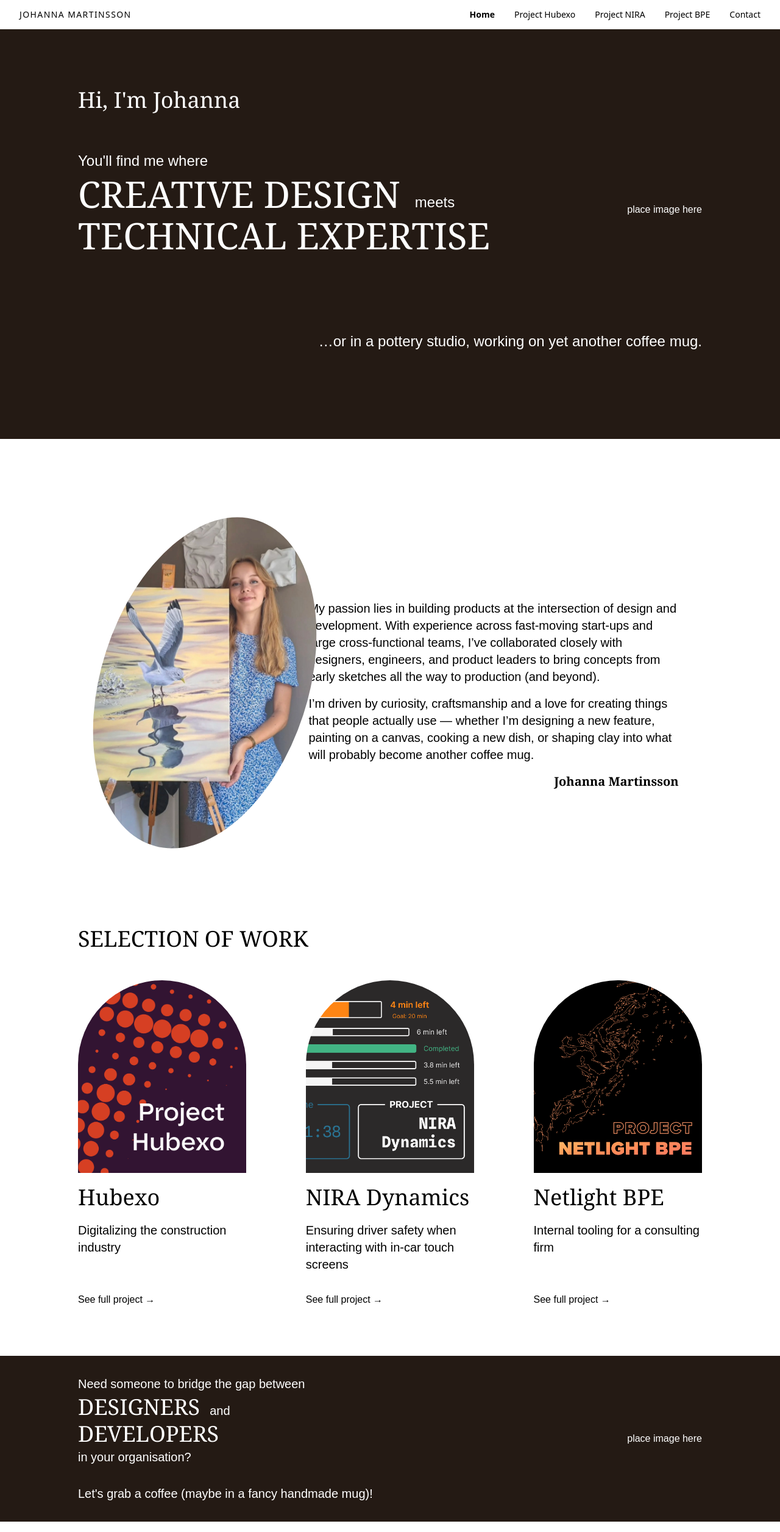
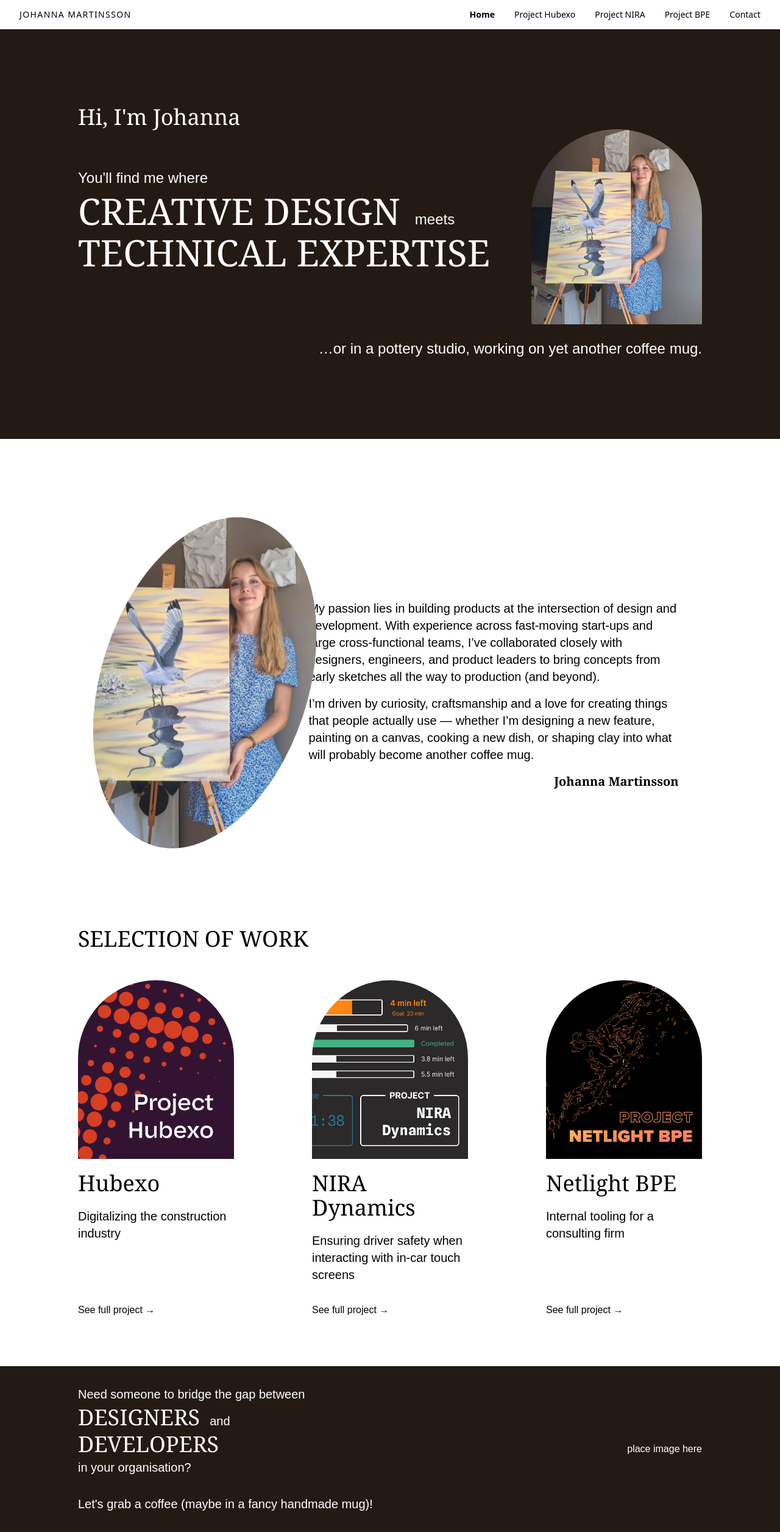
Before and after one commit to JohannaMartinsson/DesignEngineerPortfolio, a React (Vite) app: page / in a window 1280 px wide. Shown: the whole page at 61% size. Built offline with nearby package versions, Linux system fonts and the light colour scheme.

Commit message:
Fixed majority of Home page

```diff
--- a/src/components/Hero.tsx
+++ b/src/components/Home/Hero.tsx
@@ -2,11 +2,11 @@ export default function Hero() {
   return (
     <div
       id="home"
-      className="min-h-180 w-full flex flex-col justify-center items-center"
+      className="min-h-180 w-full flex flex-col justify-center items-center gap-6"
       style={{ backgroundColor: "#241a14" }}
     >
-      <div className="w-4/5 flex items-center justify-between gap-5">
-        <div className="flex flex-col min-h-100 gap-16">
+      <div className="w-4/5 min-h-100 flex justify-between gap-5 pt-10">
+        <div className="flex flex-col gap-16">
           <h1
             className="text-4xl text-white"
             style={{ fontFamily: "Georgia, serif" }}
@@ -43,7 +43,12 @@ export default function Hero() {
           </div>
         </div>
 
-        <div className="text-white">place image here</div>
+        <div className="w-70 aspect-7/8 overflow-hidden rounded-t-full h-fit self-end">
+          <img
+            src="/images/SelectionOfWork/Jagmedm%C3%A5stavla.jpg"
+            className="w-full h-full object-cover"
+          />
+        </div>
       </div>
       <div className="w-4/5">
         <p
--- /dev/null
+++ b/src/components/Home/SelectionOfWork.tsx
@@ -0,0 +1,86 @@
+import { Link } from "react-router-dom";
+
+const projects = [
+  {
+    title: "Hubexo",
+    description: "Digitalizing the construction industry",
+    slug: "hubexo",
+    image: "/images/SelectionOfWork/ProjectHubexo.png",
+  },
+  {
+    title: "NIRA Dynamics",
+    description:
+      "Ensuring driver safety when interacting with in-car touch screens",
+    slug: "nira",
+    image: "/images/SelectionOfWork/ProjectNIRA.png",
+  },
+  {
+    title: "Netlight BPE",
+    description: "Internal tooling for a consulting firm",
+    slug: "bpe",
+    image: "/images/SelectionOfWork/ProjectBPE.png",
+  },
+];
+
+export default function SelectionOfWork() {
+  return (
+    <div id="work" className="w-full flex flex-col items-center">
+      <div className="w-4/5 flex flex-col mb-20 gap-12">
+        <h2
+          className="text-4xl uppercase"
+          style={{ fontFamily: "Georgia, serif" }}
+        >
+          Selection of work
+        </h2>
+
+        <div className="flex justify-between w-full">
+          {projects.map((project) => (
+            <Link
+              key={project.slug}
+              to={`/${project.slug}`}
+              className="block w-[25%] no-underline text-inherit"
+            >
+              <article className="group cursor-pointer h-full">
+                <div className="flex flex-col justify-between h-full">
+                  <div className="flex flex-col gap-5 mb-8">
+                    <div className="w-full aspect-7/8 overflow-hidden rounded-t-full">
+                      <img
+                        src={project.image}
+                        alt={project.title}
+                        className="w-full h-full object-cover"
+                      />
+                    </div>
+
+                    <div>
+                      <h3
+                        className="text-4xl"
+                        style={{ fontFamily: "Georgia, serif" }}
+                      >
+                        {project.title}
+                      </h3>
+                    </div>
+
+                    <div>
+                      <p
+                        className="text-xl"
+                        style={{ fontFamily: "Arial, sans-serif" }}
+                      >
+                        {project.description}
+                      </p>
+                    </div>
+                  </div>
+                  <span
+                    className="text-md font-medium no-underline hover:underline transition-colors"
+                    style={{ fontFamily: "Arial, sans-serif" }}
+                  >
+                    See full project →
+                  </span>
+                </div>
+              </article>
+            </Link>
+          ))}
+        </div>
+      </div>
+    </div>
+  );
+}
--- a/src/components/SelectionOfWork.tsx
+++ /dev/null
@@ -1,82 +0,0 @@
-const projects = [
-  {
-    title: "Hubexo",
-    description: "Digitalizing the construction industry",
-    slug: "hubexo",
-    image: "/images/SelectionOfWork/ProjectHubexo.png",
-  },
-  {
-    title: "NIRA Dynamics",
-    description:
-      "Ensuring driver safety when interacting with in-car touch screens",
-    slug: "nira-dynamics",
-    image: "/images/SelectionOfWork/ProjectNIRA.png",
-  },
-  {
-    title: "Netlight BPE",
-    description: "Internal tooling for a consulting firm",
-    slug: "netlight-bpe",
-    image: "/images/SelectionOfWork/ProjectBPE.png",
-  },
-];
-
-export default function SelectionOfWork() {
-  return (
-    <div id="work" className="w-full flex flex-col items-center">
-      <div className="w-4/5 flex flex-col mb-20 gap-12">
-        <h2
-          className="text-4xl uppercase"
-          style={{ fontFamily: "Georgia, serif" }}
-        >
-          Selection of work
-        </h2>
-
-        <div className="flex justify-between w-full">
-          {projects.map((project) => (
-            <article
-              key={project.slug}
-              className="group cursor-pointer w-[27%]"
-            >
-              <div className="flex flex-col justify-between h-full">
-                <div className="flex flex-col gap-5 mb-8">
-                  <div className="w-full aspect-7/8 overflow-hidden rounded-t-full">
-                    <img
-                      src={project.image}
-                      alt={project.title}
-                      className="w-full h-full object-cover"
-                    />
-                  </div>
-
-                  <div>
-                    <h3
-                      className="text-4xl"
-                      style={{ fontFamily: "Georgia, serif" }}
-                    >
-                      {project.title}
-                    </h3>
-                  </div>
-
-                  <div>
-                    <p
-                      className="text-xl"
-                      style={{ fontFamily: "Arial, sans-serif" }}
-                    >
-                      {project.description}
-                    </p>
-                  </div>
-                </div>
-                <a
-                  href={`#${project.slug}`}
-                  className="text-md font-medium no-underline hover:underline transition-colors"
-                  style={{ fontFamily: "Arial, sans-serif" }}
-                >
-                  See full project →
-                </a>
-              </div>
-            </article>
-          ))}
-        </div>
-      </div>
-    </div>
-  );
-}
--- a/src/pages/HomePage.tsx
+++ b/src/pages/HomePage.tsx
@@ -1,8 +1,8 @@
 import Nav from "../components/Nav";
-import Hero from "../components/Hero";
-import About from "../components/About";
+import Hero from "../components/Home/Hero";
+import About from "../components/Home/About";
 import CTA from "../components/CTA";
-import SelectionOfWork from "../components/SelectionOfWork";
+import SelectionOfWork from "../components/Home/SelectionOfWork";
 
 export default function HomePage() {
   return (
```
Also changed, not shown: src/components/Home/About.tsx (renamed from src/components/About.tsx).
